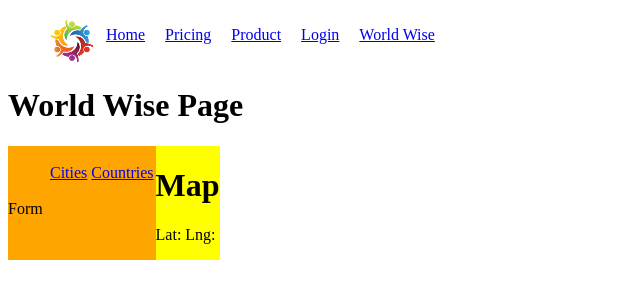
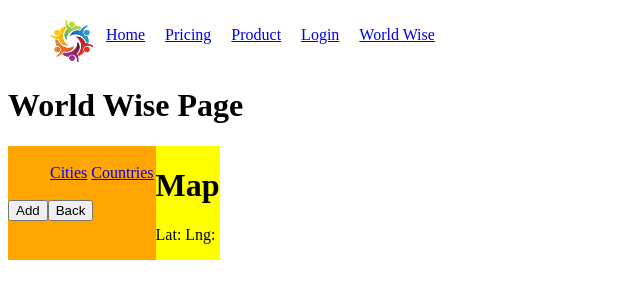
Before and after one commit to sandeepdewangan/6-world-wise, a React (Vite) app: page /worldwise/form in a window 1280 px wide. Shown: the top 300 px of the page, without its empty margins (0-640 px from the left). Built offline with nearby package versions, Linux system fonts and the light colour scheme; data requests are answered from the project's data file.

Commit message:
Programmatic Navigation with useNavigate

```diff
--- a/src/App.jsx
+++ b/src/App.jsx
@@ -9,6 +9,7 @@ import { useEffect, useState } from "react";
 import Cities from "./components/WorldWise/Cities";
 import Countries from "./components/WorldWise/Countries";
 import City from "./components/WorldWise/City";
+import Form from "./components/WorldWise/Form";
 
 export default function App() {
   const [cities, setCities] = useState([]);
@@ -48,7 +49,7 @@ export default function App() {
             element={<Cities cities={cities} isLoading={isLoading} />}
           />
           <Route path="cities/:id" element={<City />} />
-          <Route path="form" element={<p1>Form</p1>} />
+          <Route path="form" element={<Form />} />
           <Route
             path="countries"
             element={<Countries cities={cities} isLoading={isLoading} />}
--- /dev/null
+++ b/src/components/WorldWise/Button.jsx
@@ -0,0 +1,5 @@
+const Button = ({ children, onClick }) => {
+  return <button onClick={onClick}>{children}</button>;
+};
+
+export default Button;
--- /dev/null
+++ b/src/components/WorldWise/Form.jsx
@@ -0,0 +1,21 @@
+import { useNavigate } from "react-router-dom";
+import Button from "./Button";
+
+const Form = () => {
+  const navigate = useNavigate();
+  return (
+    <div>
+      <button>Add</button>
+      <Button
+        onClick={(e) => {
+          e.preventDefault();
+          navigate(-1);
+        }}
+      >
+        Back
+      </Button>
+    </div>
+  );
+};
+
+export default Form;
```
